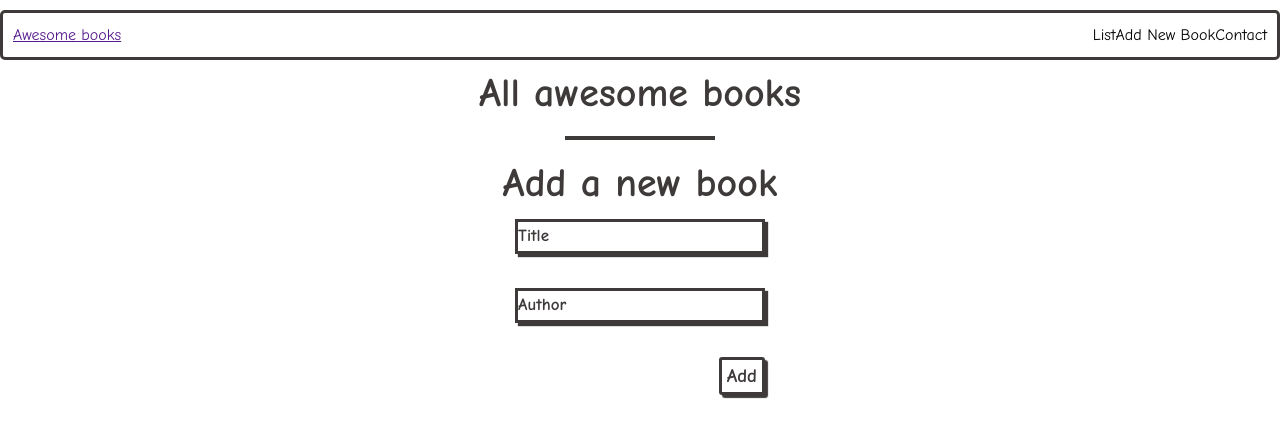
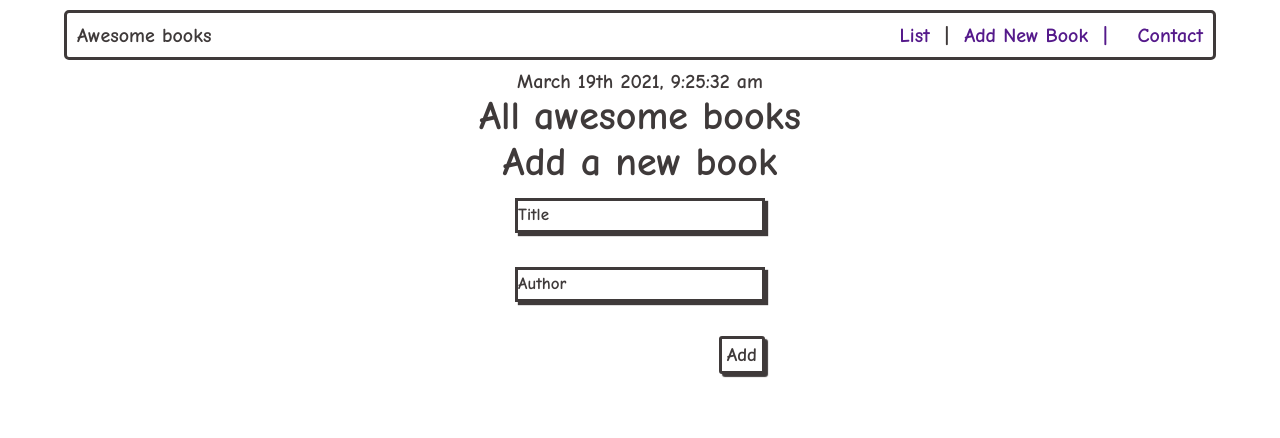
Before and after one commit to Kirabo19/Booklist-App, a website: page index.html in a window 1280 px wide. Drawn offline with Linux system fonts and the light colour scheme.

Commit message:
New changes index.html

```diff
--- a/css/style.css
+++ b/css/style.css
@@ -5,6 +5,7 @@
   padding: 0;
   font-family: 'Comic Neue', cursive;
   box-sizing: border-box;
+  text-decoration: none;
 }
 
 .flex {
@@ -100,7 +101,7 @@ h1 {
   flex-direction: row;
   justify-content: space-between;
   align-items: center;
-  width: 100vw;
+  width: 90vw;
   height: 50px;
   margin: 10px auto;
   padding: 10px;
@@ -111,3 +112,25 @@ h1 {
 li {
   list-style: none;
 }
+
+.navlist {
+  flex-direction: row;
+  gap: 15px;
+  font-size: 20px;
+  font-weight: 600;
+  color: #3f3a3a;
+
+}
+
+.app-title {
+  font-size: 20px;
+  font-weight: 600;
+  color: #3f3a3a;
+}
+
+.currentDT {
+  font-size: 20px;
+  font-weight: 600;
+  color: #3f3a3a;
+
+}
--- a/index.html
+++ b/index.html
@@ -11,23 +11,27 @@
 </head>
 
 <body>
-    <header  class="book-app flex">
-        <a href="">Awesome books</a>
+    <header class="book-app flex">
+        <div class="app-title">Awesome books</div>
         <nav>
-            <ul class="flex">
-                <li>List</li>
-                <li>Add New Book</li>
-                <li>Contact</li>
+            <ul class=" navlist flex">
+                <li><a href="">List</a></li>
+                <li>|</li>
+                <li><a href="">Add New Book</a</li>
+                <li>|</li>
+                <li><a href="">Contact</a></li>
             </ul>
         </nav>
    </header>
-   <div class="list-display flex">
+
+   <section class="list-display flex">
+    <div class="currentDT">March 19th 2021, 9:25:32 am</div>
     <h1>All awesome books</h1>
     <ul id="bookList"></ul>
-   </div>
-    <div class="hr-display flex">
+   </section>
+    <!-- <div class="hr-display flex">
         <hr>
-    </div>
+    </div> -->
 
     <div class="Add-book-section flex">
         <h1>Add a new book</h1>
```
